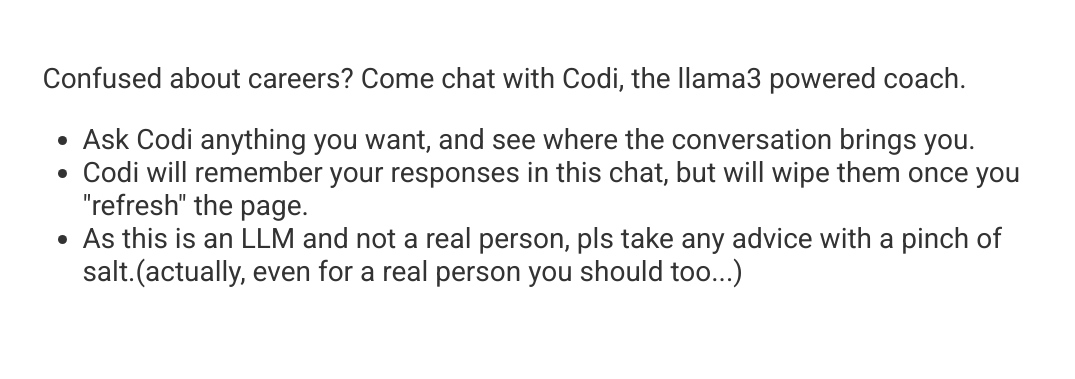
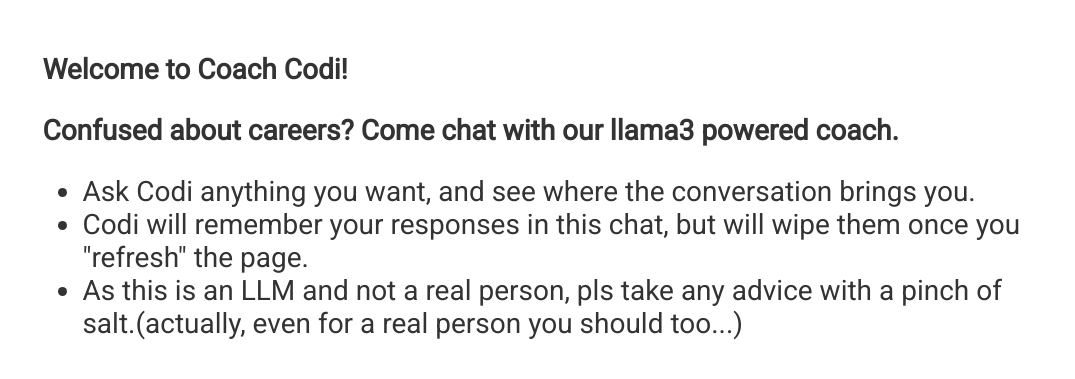
Before and after one commit to im-tchia/slack1, a website: page index.html in a window 1280 px wide. Shown: the top 379 px of the page, without its empty margins (102-1177 px from the left). Drawn offline with nearby package versions, Linux system fonts and the light colour scheme.

Commit message:
further html updates

```diff
--- a/index.html
+++ b/index.html
@@ -30,7 +30,8 @@
 <div class = "intro">
 
   <br>
-  <p>Confused about careers? Come chat with Codi, the llama3 powered coach.
+  <h1>Welcome to Coach Codi!</h1>
+  <h3>Confused about careers? Come chat with our llama3 powered coach. </h3>
     <ul>
       <li>Ask Codi anything you want, and see where the conversation brings you. </li>
       <li>Codi will remember your responses in this chat, but will wipe them once you "refresh" the page. </li>
```
